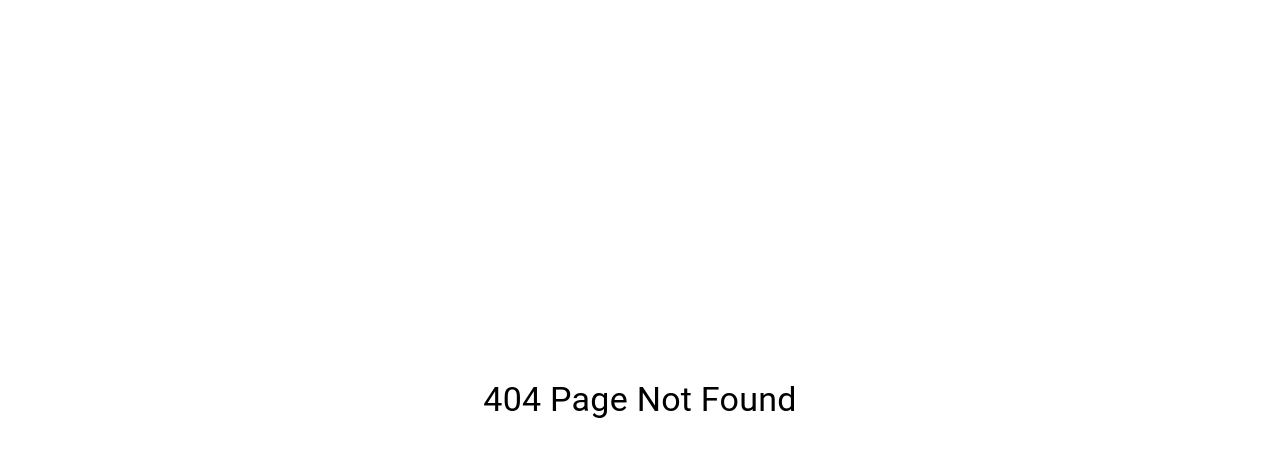
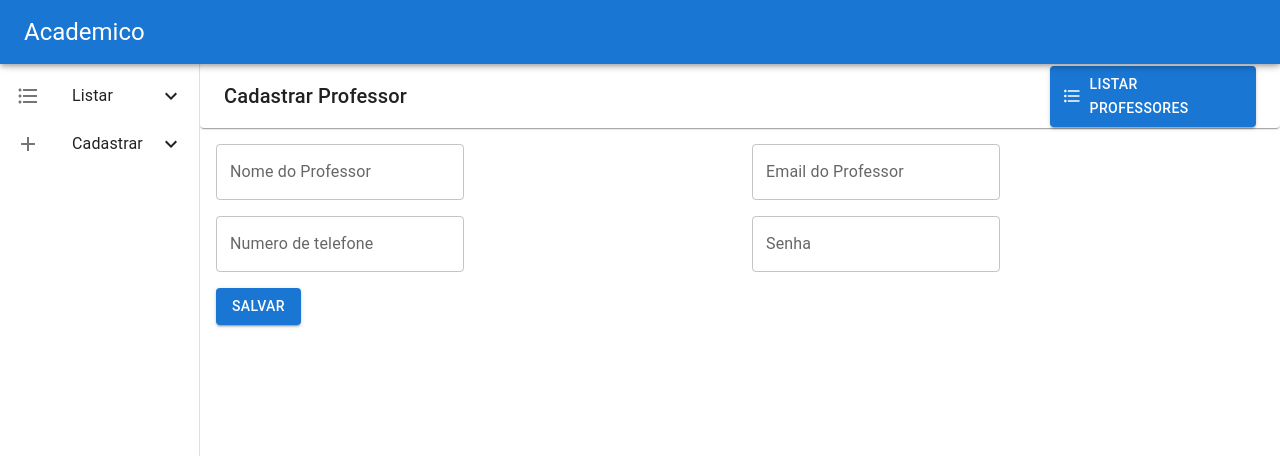
Before and after one commit to LaBatata101/academico-frontend, a React (Create React App) app: page /professor/cadastrar in a window 1280 px wide. Before the commit this address had no page. Shown: the top 456 px of the page. Built offline with nearby package versions, Linux system fonts and the light colour scheme.

Commit message:
add page to register professors

```diff
--- a/src/index.tsx
+++ b/src/index.tsx
@@ -7,6 +7,7 @@ import { BrowserRouter, Route, Routes } from "react-router-dom";
 import { StudentListPage } from "./pages/StudentList";
 import { RegisterStudentPage } from "./pages/RegisterStudent";
 import { PageNotFound } from "./pages/PageNotFound";
+import { RegisterProfessorPage } from "./pages/RegisterProfessor";
 
 const root = ReactDOM.createRoot(document.getElementById("root") as HTMLElement);
 root.render(
@@ -17,6 +18,9 @@ root.render(
                     <Route path="alunos">
                         <Route path="listar" element={<StudentListPage />} />
                         <Route path="cadastrar" element={<RegisterStudentPage />} />
+                    </Route>
+                    <Route path="professor">
+                        <Route path="cadastrar" element={<RegisterProfessorPage />} />
                     </Route>
                 </Route>
                 <Route path="*" element={<PageNotFound />} />
--- /dev/null
+++ b/src/pages/RegisterProfessor.tsx
@@ -0,0 +1,129 @@
+import * as yup from "yup";
+import FormatListBulletedIcon from "@mui/icons-material/FormatListBulleted";
+import React from "react";
+import axios from "axios";
+import { Button } from "@mui/material";
+import { Form, FormItem } from "../components/Form";
+import { Link } from "react-router-dom";
+import { Page } from "../components/Page";
+import { ShowAlert } from "../components/ShowAlert";
+import { formDataReducer } from "../helpers/formdata";
+import { getUrl } from "../api";
+import { useFormik } from "formik";
+
+const validationSchema = yup.object({
+    name: yup.string().required("Nome é obrigatorio"),
+    email: yup.string().email("Digite um email valido").required("Email é obrigatorio"),
+    password: yup
+        .string()
+        .min(7, "A senha deve ter no mínimo 7 caracteres")
+        .required("Senha é obrigatorio"),
+    phone: yup
+        .string()
+        .test(`test-phone-number`, "Numero de telefone invalído", function(value) {
+            // TODO: fix max number
+            return value?.match(/\([0-9]{2}\)[0-9]{9}|[0-9]{9}/) !== null;
+        })
+        .required("Numero de telefone é obrigatorio"),
+});
+
+export const RegisterProfessorPage = () => {
+    const [formData, dispatchFormData] = React.useReducer(formDataReducer, {
+        isSuccess: false,
+        isError: false,
+    });
+
+    const formik = useFormik({
+        initialValues: {
+            name: "",
+            email: "",
+            password: "",
+            phone: "",
+        },
+        validationSchema: validationSchema,
+        onSubmit: (values) => {
+            dispatchFormData({ type: "FORM_DATA_RESET_STATE" });
+            axios
+                .post(getUrl("/student", "/new"), {
+                    name: values.name,
+                    email: values.email,
+                    password: values.password,
+                    phone: values.phone,
+                    disciplines: [],
+                })
+                .then(() => dispatchFormData({ type: "FORM_DATA_POST_SUCCESS" }))
+                .catch(() => dispatchFormData({ type: "FORM_DATA_POST_SUCCESS" }));
+        },
+    });
+
+    return (
+        <Page
+            header="Cadastrar Professor"
+            button=<Button
+                sx={{ flex: "2 2 20%" }}
+                variant="contained"
+                startIcon={<FormatListBulletedIcon />}
+                component={Link}
+                to="/professor/listar"
+            >
+                Listar Professores
+            </Button>
+        >
+            <Form onSubmit={formik.handleSubmit}>
+                <FormItem
+                    id="name"
+                    label="Nome do Professor"
+                    value={formik.values.name}
+                    onInputChange={formik.handleChange}
+                    error={formik.touched.name && Boolean(formik.errors.name)}
+                    helperText={formik.touched.name && formik.errors.name}
+                />
+
+                <FormItem
+                    id="email"
+                    label="Email do Professor"
+                    type="email"
+                    value={formik.values.email}
+                    onInputChange={formik.handleChange}
+                    error={formik.touched.email && Boolean(formik.errors.email)}
+                    helperText={formik.touched.email && formik.errors.email}
+                />
+
+                <FormItem
+                    id="phone"
+                    label="Numero de telefone"
+                    value={formik.values.phone}
+                    onInputChange={formik.handleChange}
+                    error={formik.touched.phone && Boolean(formik.errors.phone)}
+                    helperText={formik.touched.phone && formik.errors.phone}
+                />
+
+                <FormItem
+                    id="password"
+                    label="Senha"
+                    type="password"
+                    value={formik.values.password}
+                    onInputChange={formik.handleChange}
+                    error={formik.touched.password && Boolean(formik.errors.password)}
+                    helperText={formik.touched.password && formik.errors.password}
+                />
+            </Form>
+
+            {formData.isSuccess && (
+                <ShowAlert
+                    severity="success"
+                    message={"Professor cadastrado com sucesso!"}
+                    milliseconds={5000}
+                />
+            )}
+
+            {formData.isError && (
+                <ShowAlert
+                    severity="error"
+                    message={"Houve um erro ao cadastrar o professor!"}
+                    milliseconds={5000}
+                />
+            )}
+        </Page>
+    );
+};
```
